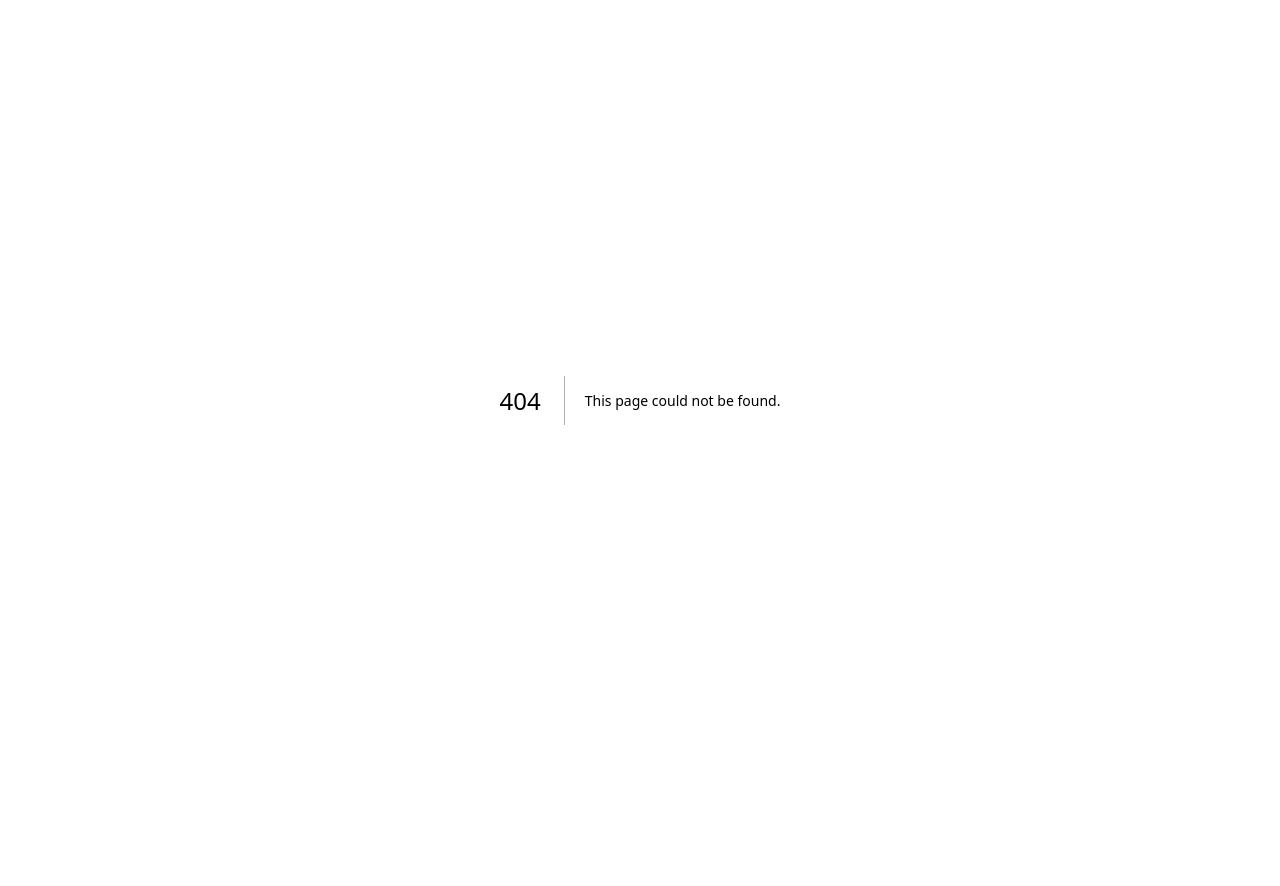
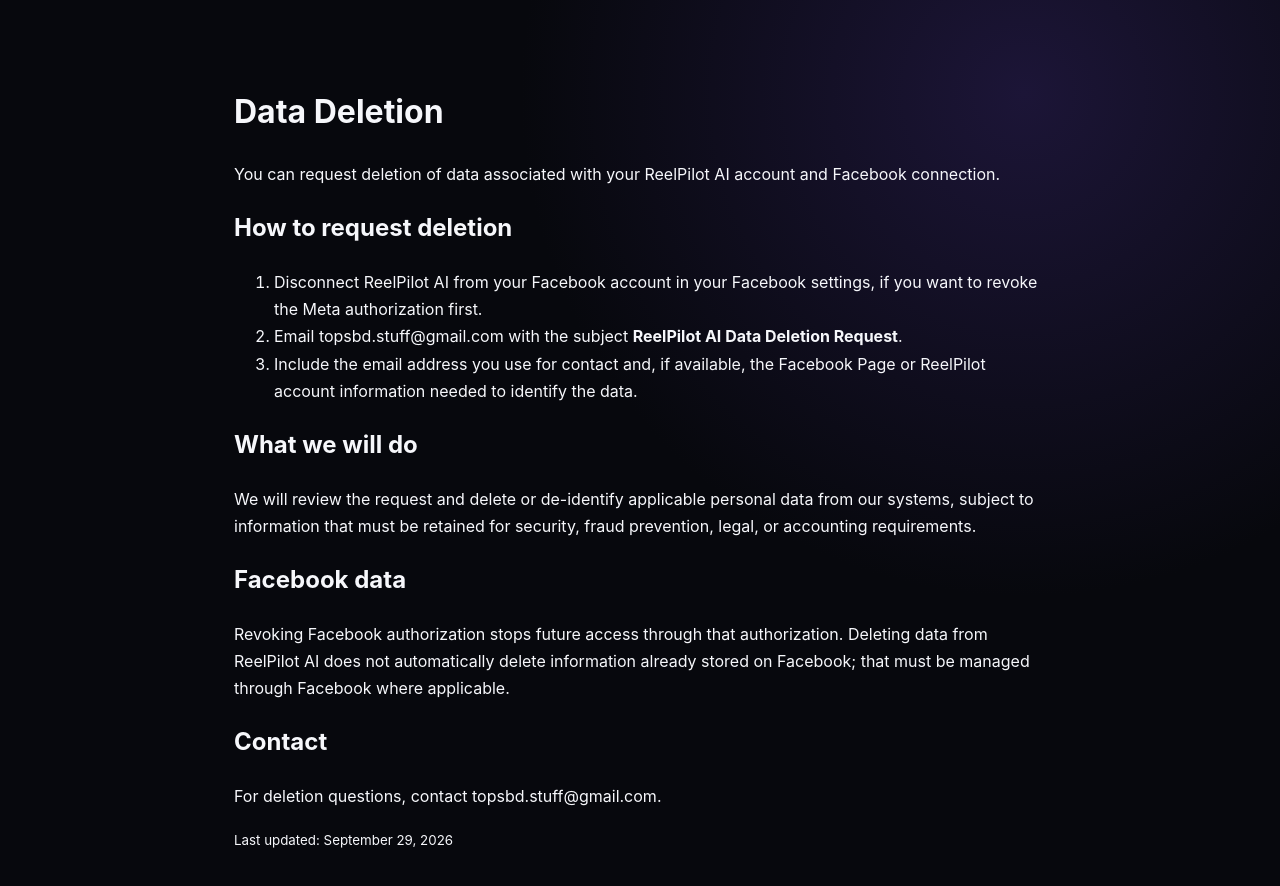
Before and after one commit to meherul382/reelpilot-ai, a Next.js app: page /data-deletion in a window 1280 px wide. Before the commit this address had no page. Shown: the top 886 px of the page. Before the commit the page ends 800 px from the top, so only its background shows below. Built offline with nearby package versions, Linux system fonts and the light colour scheme.

Commit message:
Add data deletion page

```diff
--- /dev/null
+++ b/app/data-deletion/page.tsx
@@ -0,0 +1,26 @@
+export default function DataDeletionPage() {
+  return (
+    <main style={{maxWidth: 860, margin: "0 auto", padding: "64px 24px", lineHeight: 1.7}}>
+      <h1>Data Deletion</h1>
+      <p>You can request deletion of data associated with your ReelPilot AI account and Facebook connection.</p>
+
+      <h2>How to request deletion</h2>
+      <ol>
+        <li>Disconnect ReelPilot AI from your Facebook account in your Facebook settings, if you want to revoke the Meta authorization first.</li>
+        <li>Email <a href="mailto:topsbd.stuff@gmail.com?subject=ReelPilot%20AI%20Data%20Deletion%20Request">topsbd.stuff@gmail.com</a> with the subject <strong>ReelPilot AI Data Deletion Request</strong>.</li>
+        <li>Include the email address you use for contact and, if available, the Facebook Page or ReelPilot account information needed to identify the data.</li>
+      </ol>
+
+      <h2>What we will do</h2>
+      <p>We will review the request and delete or de-identify applicable personal data from our systems, subject to information that must be retained for security, fraud prevention, legal, or accounting requirements.</p>
+
+      <h2>Facebook data</h2>
+      <p>Revoking Facebook authorization stops future access through that authorization. Deleting data from ReelPilot AI does not automatically delete information already stored on Facebook; that must be managed through Facebook where applicable.</p>
+
+      <h2>Contact</h2>
+      <p>For deletion questions, contact <a href="mailto:topsbd.stuff@gmail.com">topsbd.stuff@gmail.com</a>.</p>
+
+      <p><small>Last updated: September 29, 2026</small></p>
+    </main>
+  );
+}
```
